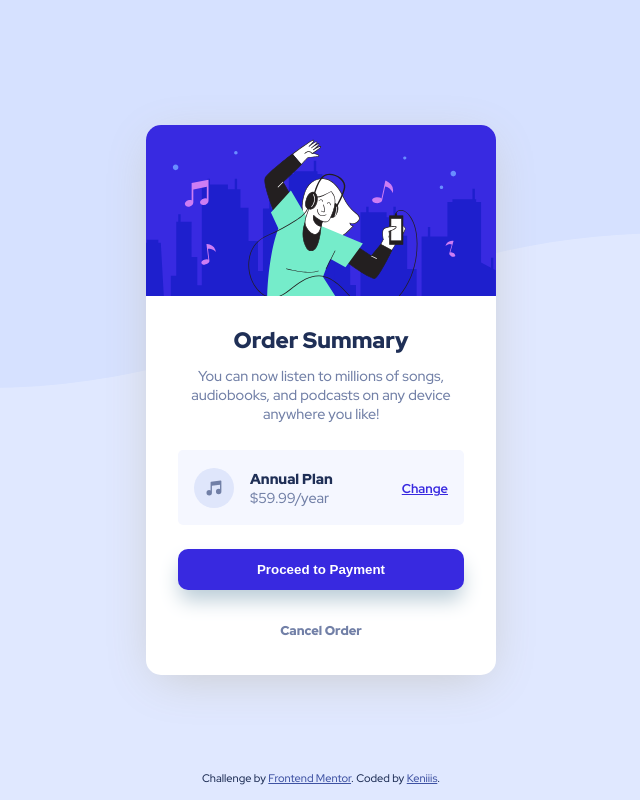
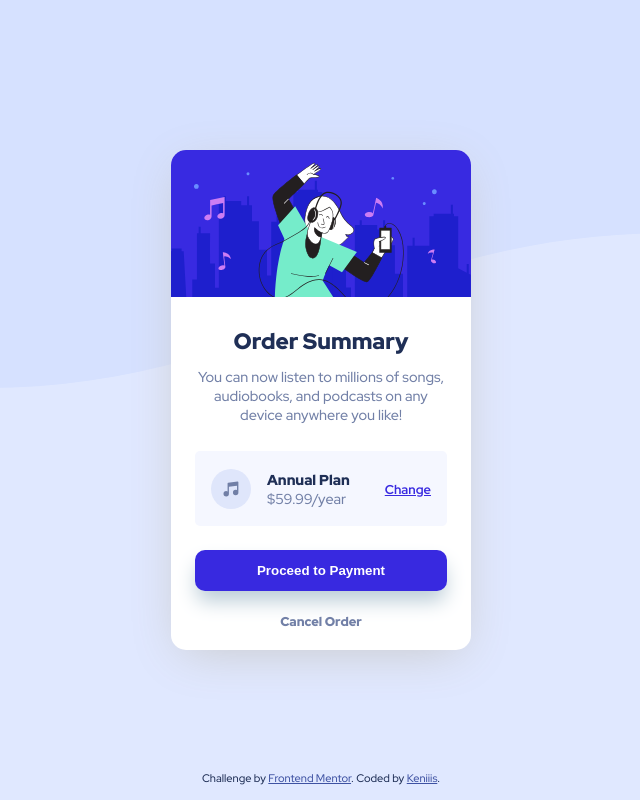
Before and after one commit to keniiis/Order-summary-card, a plain HTML site: page index.html in a window 1280 px wide. Shown: the whole page, without its empty margins (319-959 px from the left). Drawn offline with Linux system fonts and the light colour scheme.

Commit message:
refresh css

```diff
--- a/estilos.css
+++ b/estilos.css
@@ -38,8 +38,8 @@ body{
 }
 
 .tarjeta{
-    width: 350px;
-    height: 550px;
+    width: 300px;
+    height: 500px;
     background-color: var(--color-blanco);
     border-radius: 15px;
     overflow: hidden;
@@ -47,7 +47,7 @@ body{
 }
 
 .body-tarjeta{
-    padding: 1.5em 2em;
+    padding: 1.5em 1.5em;
 }
 
 .head_tarjeta img{
@@ -118,7 +118,8 @@ body{
 
 .botones_tarjeta{
     width: 100%;
-    height: 90px;display: flex;
+    height: 80px;
+    display: flex;
     flex-direction: column;
     justify-content: space-between;
     align-items: center;
```
